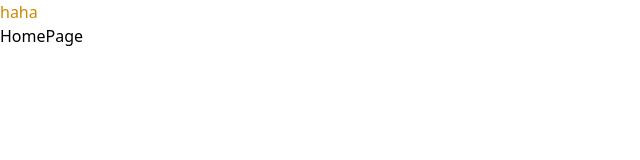
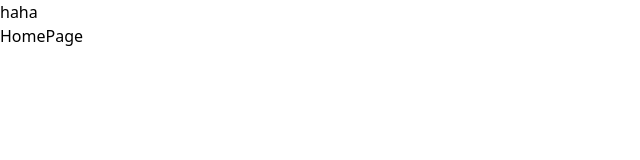
Before and after one commit to FaiqSr/thfarm, a React (Vite) app: page / in a window 1280 px wide. Shown: the top 160 px of the page, without its empty margins (0-640 px from the left). Built offline with nearby package versions, Linux system fonts and the light colour scheme.

Commit message:
nambahin collor palete

```diff
--- a/tailwind.config.js
+++ b/tailwind.config.js
@@ -2,6 +2,12 @@
 export default {
   content: ["./index.html", "./src/**/*.{js,ts,jsx,tsx}"],
   theme: {
+    colors: {
+      "white-utama": "#f4f9f4",
+      primary: "#a7d7c5",
+      second: "#74b49b",
+      third: "#5c8d89",
+    },
     extend: {},
   },
   plugins: [],
```
